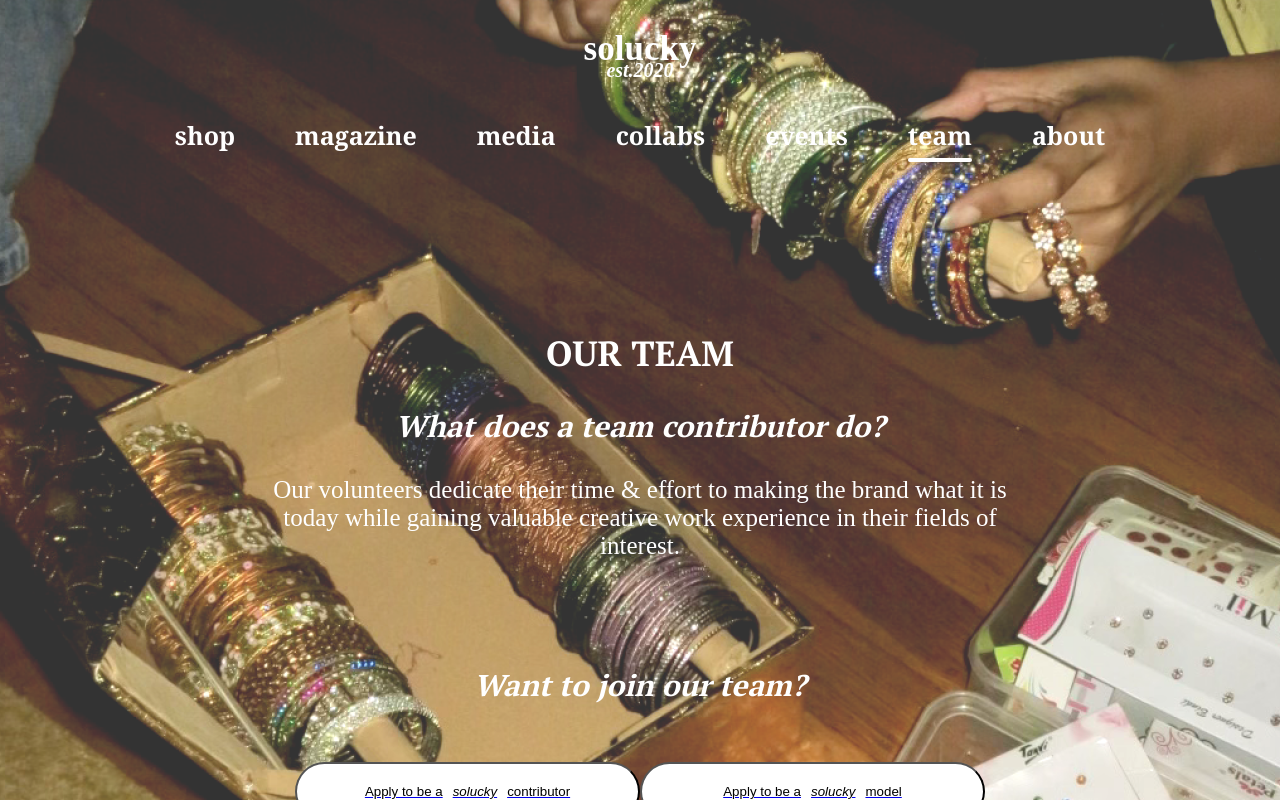
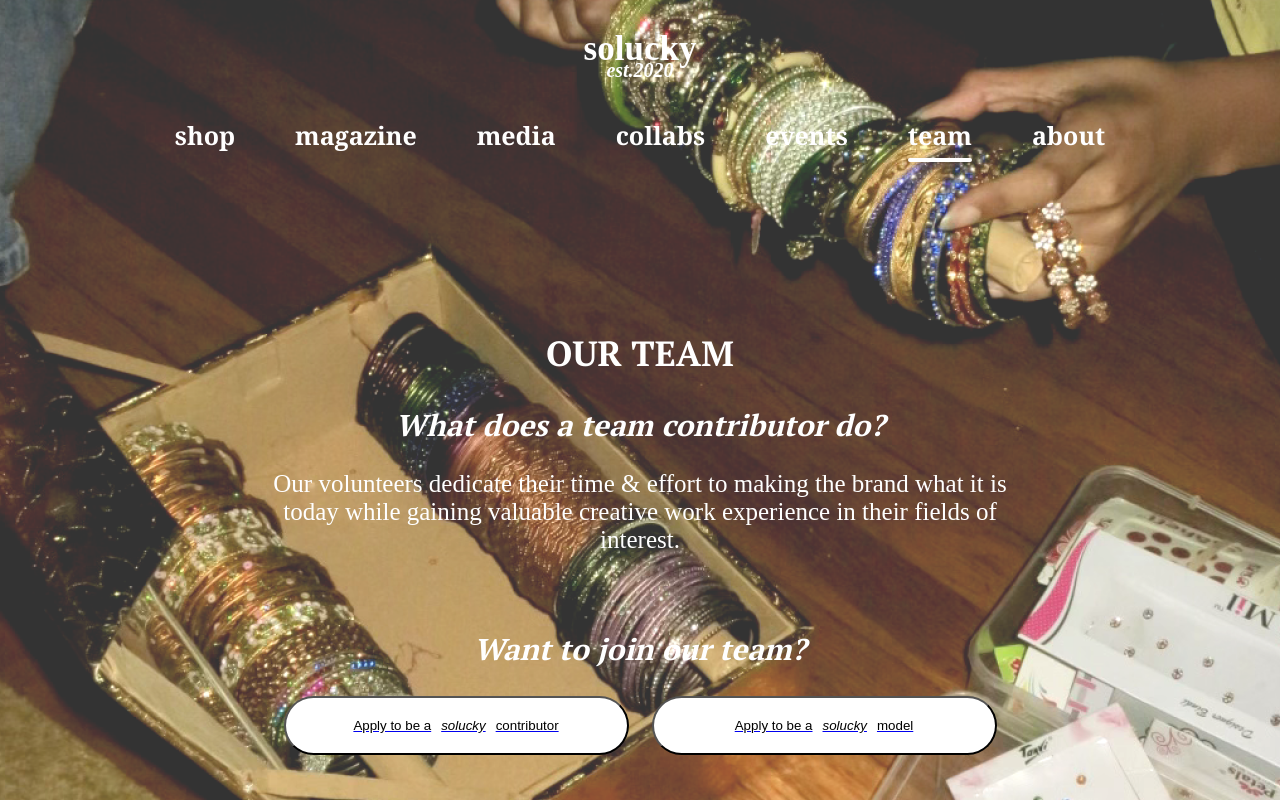
Before and after one commit to shaynatrivedi/solucky, a React (Create React App) app in the folder solucky-react-app/: page /team in a window 1280 px wide. Shown: the top 800 px of the page. Built offline with nearby package versions, Linux system fonts and the light colour scheme; a web font is replaced by a local one.

Commit message:
add gap between apply buttons

```diff
--- a/solucky-react-app/src/components/Team.css
+++ b/solucky-react-app/src/components/Team.css
@@ -41,6 +41,7 @@
 
 .apply-buttons{
     display: flex;
+    gap:23px;
 }
 
 button{
@@ -53,3 +54,7 @@ button{
     border-radius: 35px;
     background: #FFF;
 }
+
+.team-title-caption{
+    margin:0px;
+}
```
